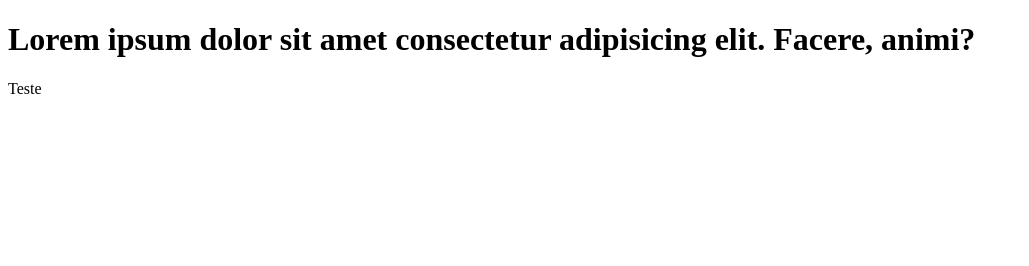
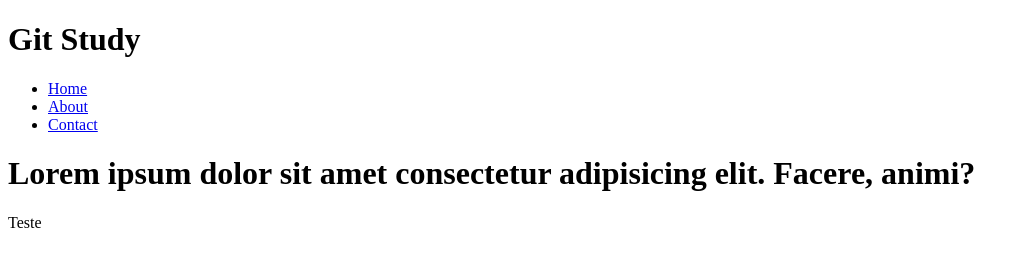
Before and after one commit to jairoroberto/git_study2024, a plain HTML site: page index.html in a window 1280 px wide. Shown: the whole page, without its empty margins (0-1029 px from the left). Drawn offline with Linux system fonts and the light colour scheme; a small style sheet from the web is missing.

Commit message:
Menu Buildind

```diff
--- a/index.html
+++ b/index.html
@@ -8,11 +8,21 @@
     <link rel="stylesheet" href="https://cdn.jsdelivr.net/npm/gotham-fonts@1.0.3/css/gotham-rounded.min.css">
     <script src="https://unpkg.com/@phosphor-icons/web"></script>
 
-
-
 </head>
 
 <body>
+
+    <header>
+        <h1>Git Study</h1>
+        <nav>
+            <ul>
+                <li><a href="#">Home</a></li>
+                <li><a href="#">About</a></li>
+                <li><a href="#">Contact</a></li>
+            </ul>
+        </nav>
+    </header>
+
     <h1>Lorem ipsum dolor sit amet consectetur adipisicing elit. Facere, animi?</h1>
     <p>Teste</p>
 
```
